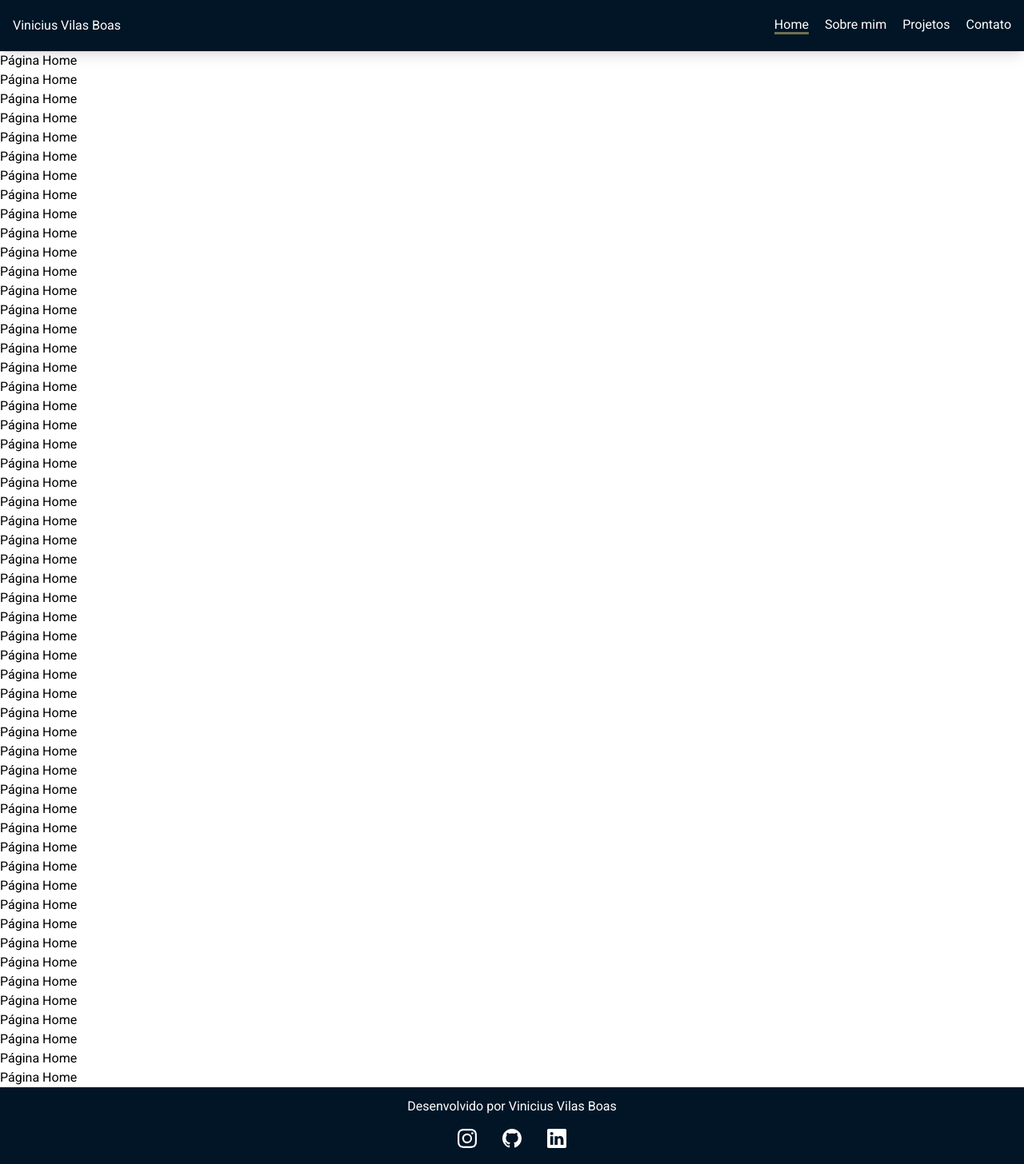
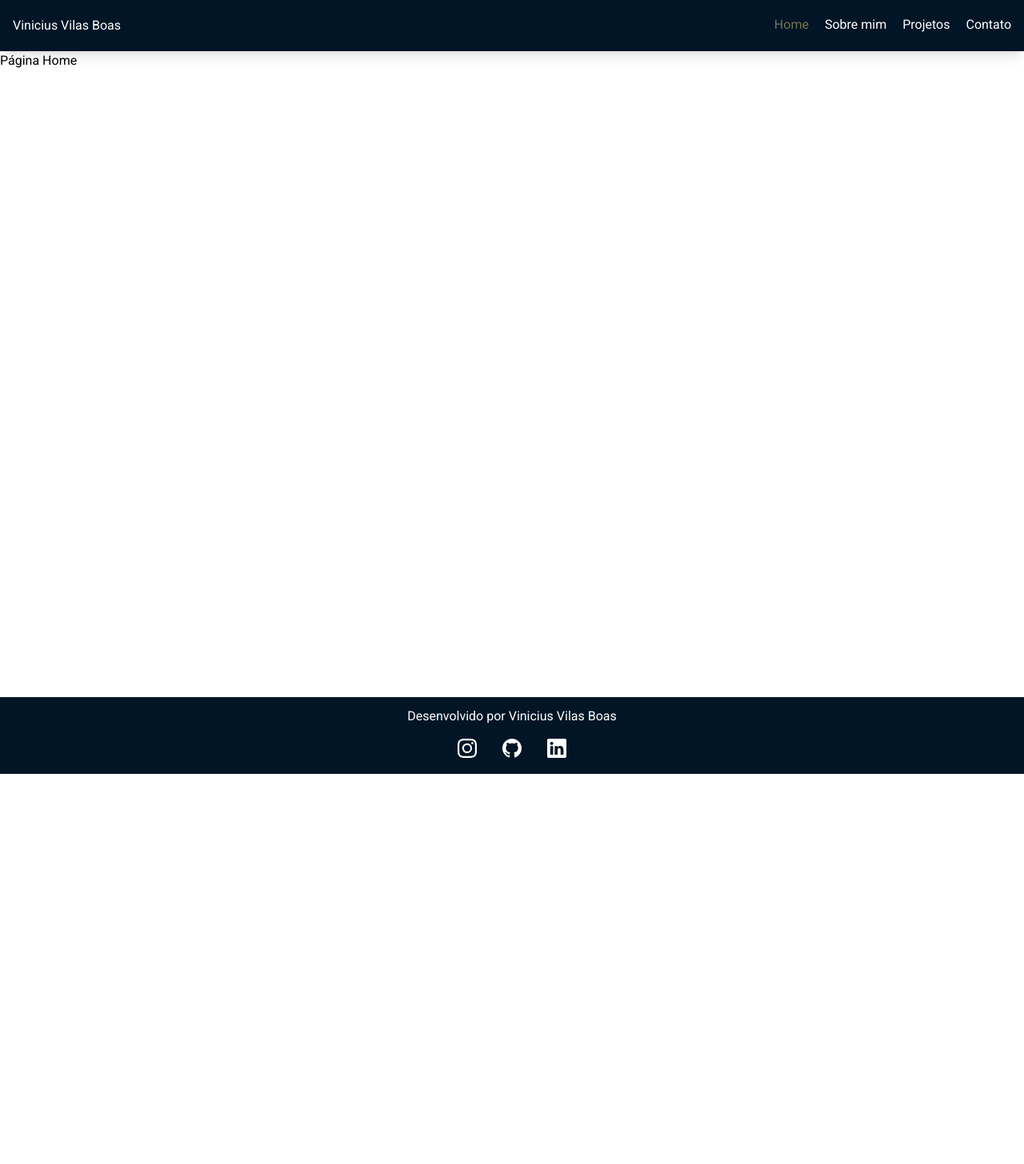
Before and after one commit to ViniciusVilasB/Portifolio, a React (Vite) app: page / in a window 1280 px wide. Shown: the whole page at 80% size. After the commit the page ends 968 px from the top, so only its background shows below. Built offline with nearby package versions, Linux system fonts and the light colour scheme.

Commit message:
Detalhes e inicio contato

```diff
--- a/src/App.jsx
+++ b/src/App.jsx
@@ -7,7 +7,7 @@ export default function App() {
   return (
     <>
      <Header/>
-     <div className="container" style={{ paddingTop: '4rem' }}></div>
+     <div style={{ paddingTop: '4rem' }}></div>
      <Outlet/>
      <Footer/>
     </>
--- a/src/components/Footer.jsx
+++ b/src/components/Footer.jsx
@@ -2,7 +2,7 @@ import { BsInstagram, BsLinkedin, BsGithub  } from "react-icons/bs";
 
 export default function Footer(){
     return(
-        <footer className="flex w-full bg-minha-cor-1 text-white items-center justify-center flex-col p-3 gap-2">
+        <footer className="flex w-full bg-minha-cor-1 text-white items-center justify-center flex-col p-3 gap-2 mt-2">
             <h1>Desenvolvido por Vinicius Vilas Boas</h1>
             <div className="flex gap-4">
                 <a
--- a/src/index.css
+++ b/src/index.css
@@ -5,7 +5,7 @@
 
 :root {
     --cor-personalizada-verde: #011526;
-    --cor-personalizada-dourada: #716f52;
+    --cor-personalizada-dourada: #757351;
 }
 
 body {
@@ -13,7 +13,7 @@ body {
 }
 
 .active {
-    border-bottom: 3px solid var(--cor-personalizada-dourada);
+    color: var(--cor-personalizada-dourada);
 }
 
 /* Animação do botão */
--- a/src/pages/About.jsx
+++ b/src/pages/About.jsx
@@ -1,5 +1,9 @@
 export default function About(){
     return(
-        <h1>Página About</h1>
+        <>
+        <div className="min-h-screen">
+            <h1>Página About</h1>
+        </div>
+        </>
     )
 }
--- a/src/pages/Contact.jsx
+++ b/src/pages/Contact.jsx
@@ -1,5 +1,26 @@
-export default function Contact(){
-    return(
-        <h1>Página Contact</h1>
+export default function Contact() {
+    return (
+        <div className="min-h-screen flex items-center justify-center flex-col">
+
+            <div class="w-96 mb-4 border border-minha-cor-1 rounded-lg">
+
+                <div className="flex items-center justify-center my-4 gap-6 w-full">
+                    <textarea id="message" rows="1" class="p-3 w-3/12 text-sm text-gray-900 border border-minha-cor-1 rounded-md" placeholder="Nome" required></textarea>
+
+                    <textarea id="message" rows="1" class="p-3 w-7/12 text-sm text-gray-900 border border-minha-cor-1 rounded-md" placeholder="Endereço de email" required></textarea>
+                </div>
+
+                <div class="px-4 my-2 rounded-t-lg">
+                    <textarea id="comment" rows="4" class="w-full px-2 text-sm border border-minha-cor-1 focus:ring-0 rounded-md" placeholder="Conteúdo" required></textarea>
+                </div>
+
+                <div class="flex items-center justify-center px-3 py-2 border-t-2">
+                    <button type="submit" class="inline-flex items-center py-2.5 px-4 text-xs font-medium text-center text-white bg-minha-cor-1 rounded-lg hover:bg-minha-cor-1-light">
+                        Enviar
+                    </button>
+                </div>
+            </div>
+
+        </div>
     )
 }
--- a/src/pages/Home.jsx
+++ b/src/pages/Home.jsx
@@ -1,60 +1,9 @@
 export default function Home(){
     return(
         <>
-        <h1>Página Home</h1>
-        <h1>Página Home</h1>
-        <h1>Página Home</h1>
-        <h1>Página Home</h1>
-        <h1>Página Home</h1>
-        <h1>Página Home</h1>
-        <h1>Página Home</h1>
-        <h1>Página Home</h1>
-        <h1>Página Home</h1>
-        <h1>Página Home</h1>
-        <h1>Página Home</h1>
-        <h1>Página Home</h1>
-        <h1>Página Home</h1>
-        <h1>Página Home</h1>
-        <h1>Página Home</h1>
-        <h1>Página Home</h1>
-        <h1>Página Home</h1>
-        <h1>Página Home</h1>
-        <h1>Página Home</h1>
-        <h1>Página Home</h1>
-        <h1>Página Home</h1>
-        <h1>Página Home</h1>
-        <h1>Página Home</h1>
-        <h1>Página Home</h1>
-        <h1>Página Home</h1>
-        <h1>Página Home</h1>
-        <h1>Página Home</h1>
-        <h1>Página Home</h1>
-        <h1>Página Home</h1>
-        <h1>Página Home</h1>
-        <h1>Página Home</h1>
-        <h1>Página Home</h1>
-        <h1>Página Home</h1>
-        <h1>Página Home</h1>
-        <h1>Página Home</h1>
-        <h1>Página Home</h1>
-        <h1>Página Home</h1>
-        <h1>Página Home</h1>
-        <h1>Página Home</h1>
-        <h1>Página Home</h1>
-        <h1>Página Home</h1>
-        <h1>Página Home</h1>
-        <h1>Página Home</h1>
-        <h1>Página Home</h1>
-        <h1>Página Home</h1>
-        <h1>Página Home</h1>
-        <h1>Página Home</h1>
-        <h1>Página Home</h1>
-        <h1>Página Home</h1>
-        <h1>Página Home</h1>
-        <h1>Página Home</h1>
-        <h1>Página Home</h1>
-        <h1>Página Home</h1>
-        <h1>Página Home</h1>
+        <div className="min-h-screen">
+            <h1>Página Home</h1>
+        </div>
         </>
     )
 }
--- a/src/pages/PageNotFound.jsx
+++ b/src/pages/PageNotFound.jsx
@@ -1,5 +1,9 @@
 export default function PageNotFound(){
     return(
-        <h1>Página não encontrada</h1>
+        <>
+        <div className="min-h-screen flex items-center">
+            <h1 className="text-4xl font-bold">Página Não Encontrada</h1>
+        </div>
+        </>
     )
 }
--- a/src/pages/Projects.jsx
+++ b/src/pages/Projects.jsx
@@ -1,5 +1,9 @@
 export default function Projects(){
     return(
-        <h1>Página Projects</h1>
+        <>
+        <div className="min-h-screen">
+            <h1>Página Projects</h1>
+        </div>
+        </>
     )
 }
--- a/tailwind.config.js
+++ b/tailwind.config.js
@@ -8,7 +8,8 @@ export default {
     extend: {
       colors: {
         'minha-cor-1': '#011526',
-        'minha-cor-2': '#716f52',
+        'minha-cor-1-light': '#112536',
+        'minha-cor-2': '#757351',
       },
     },
   },
```
Also changed, not shown: src/components/Header.jsx (line endings or trailing spaces).
